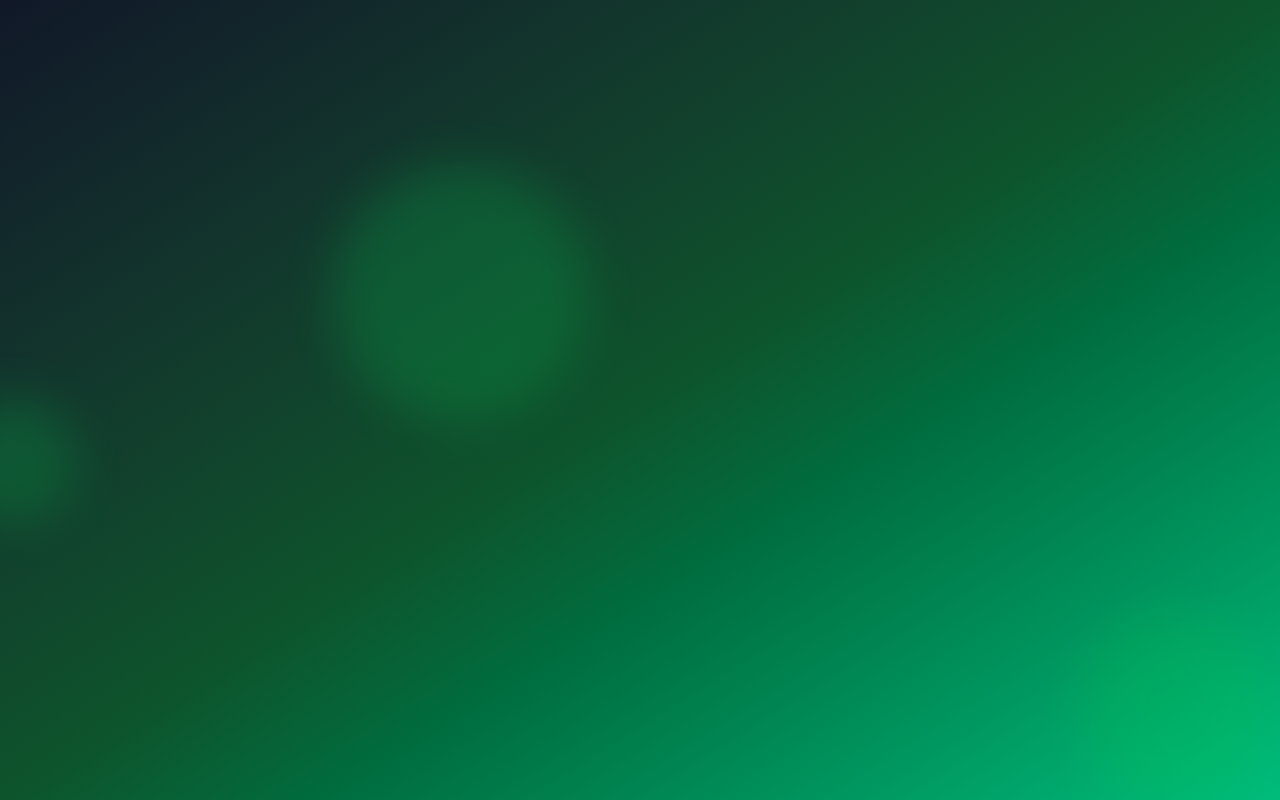
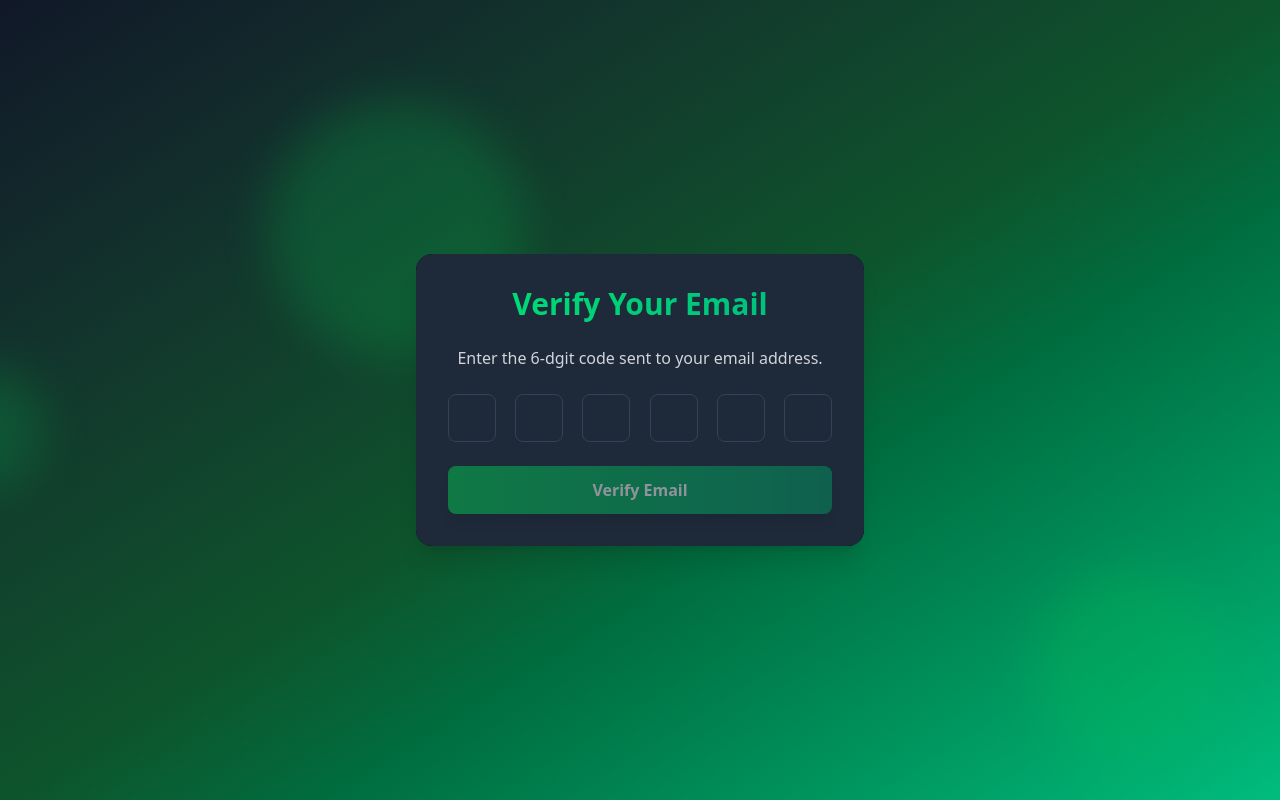
Before and after one commit to Raih1107/EmailAuth, a React (Vite) app in the folder frontend/: page /verify-email in a window 1280 px wide. Before the commit this address had no page. Built offline with nearby package versions, Linux system fonts and the light colour scheme.

Commit message:
Add email verification page, enhance login and signup pages, and fix password strength meter

```diff
--- a/frontend/src/App.jsx
+++ b/frontend/src/App.jsx
@@ -3,6 +3,7 @@
 import {Route, Routes} from 'react-router-dom'
 import SignUpPage from './pages/SignUpPage'
 import LoginPage from './pages/LoginPage'
+import EmailVerificationPage from './pages/EmailVerificationPage'
 
 const App = () => {
   return (
@@ -17,6 +18,8 @@
       <Route path='/' element={"Home"} />
       <Route path='/signup' element={ <SignUpPage /> } />
       <Route path='/login' element={ <LoginPage /> } />
+      <Route path='/verify-email' element={ <EmailVerificationPage /> } />
+
     </Routes>
 
     </div>
--- a/frontend/src/components/PasswordStrengthMeter.jsx
+++ b/frontend/src/components/PasswordStrengthMeter.jsx
@@ -10,7 +10,7 @@
         {label: "Contains uppercase letter", met: /[A-Z]/.test(password)},
         {label: "Contains lowercase letter", met: /[a-z]/.test(password)},
         {label: "Contains a number", met: /\d/.test(password)},
-        {label: "Conatains special character", met: /[^a-zA-Z0-9]]/.test(password)},
+        {label: "Contains special character", met: /[^a-zA-Z0-9]/.test(password)},
     ]
 
     return(
@@ -22,7 +22,7 @@
                 ): (
                     <X className="size-4 text-gray-500 mr-2" />
                 )}
-                <span className={`item.met ? "text-green-500" : "text-gray-500`}>
+                <span className={item.met ? "text-green-500" : "text-gray-500"} >
                     {item.label}
                 </span>
                 </div>
@@ -51,37 +51,43 @@
     const strength = getStrength(password);
 
     const getColor = (strength) => {
-        if(strength === 0 ) return "bg-red"
+        if(strength === 0 ) return "bg-red-500";
+        if(strength === 1 ) return "bg-red-400";
+        if(strength === 2 ) return "bg-yellow-500";
+        if(strength === 3 ) return "bg-green-400";
+
+        return "bg-green-500" ;
     }
 
     const getStrengthText = (strength) => {
-        if(strength === 0 ) return "Very Weak";
-        if(strength === 1 ) return "Weak";
-        if(strength === 2 ) return "Fair";
-        if(strength === 3 ) return "Good";
+        if(strength === 0 ) return " Very Weak";
+        if(strength === 1 ) return  " Weak";
+        if(strength === 2 ) return " Fair";
+        if(strength === 3 ) return " Good";
 
         return "Strong" ;
     }
 
 return (
     <div className="mt-2">
-        <div className="flex justify-center items-center mb-1">
+        <div className="flex justify-between items-center mb-1 ">
         <span className="text-xs text-gray-400"> Password Strength </span>
-        <span className="text-xs text-gray-400"> {getStrength(strength)} </span>
+        <span className="text-xs text-gray-400"> {getStrengthText(strength)} </span>
         </div>
 
         <div className="flex space-x-1">
-        {[...Array(4)].map(_,index) => (
+        {[...Array(4)].map((_,index) => (
             <div
             key={index}
             className={`h-1 w-1/4 rounded-full transition-colors duration-200
-                    ${index < strength ? getColor}`}
+                    ${index < strength ? getColor(strength) : "bg-gray-600"}`}
             >
 
             </div>
-        )}
+        ))}
 
         </div>
+        <PasswordCriteria password={password} />
     </div>
 )
 }
--- /dev/null
+++ b/frontend/src/pages/EmailVerificationPage.jsx
@@ -0,0 +1,119 @@
+import React, { useEffect, useRef, useState } from 'react'
+import { useNavigate } from 'react-router-dom';
+import {motion} from 'motion/react'
+
+
+const EmailVerificationPage = () => {
+
+    const [code, setCode] = useState(["", "", "", "", "", ""]);
+    const inputRefs = useRef([]);
+    const navigate = useNavigate();
+    const isLoading = false;
+
+
+    const handleChange = (index, value) => {
+        const newCode = [...code];
+
+        //Handle pasted content
+
+        if (value.length > 1) {
+            const pastedCode = value.slice(0,6).split('');
+
+            for(let i = 0; i < 6; i++){
+                newCode[i] = pastedCode[i] || "";
+            }
+            setCode(newCode);
+
+            //Focus on the last non empty input or the first empty one
+            const lastFilledIndex = newCode.findLastIndex((digit) => digit !== "")
+            const focusIndex = lastFilledIndex < 5 ? lastFilledIndex + 1 : 5;
+            inputRefs.current[focusIndex].focus();
+
+        } else {
+            newCode[index] = value;
+            setCode(newCode)
+
+            //Move focus to the next input field if the current one is filled
+
+            if(value && index < 5){
+                inputRefs.current[index + 1] .focus();
+            }
+        }
+    }
+
+    const handleKeyDown = (index,e) => {
+        if(e.key === "Backspace" && !code[index] && index > 0){
+            inputRefs.current[index - 1].focus();
+        }
+    }
+
+    const handleSubmit = (e) => {
+        e.preventDefault();
+        const verificationCode = code.join('');
+        console.log(`Verfication code submitted : ${verificationCode}`)
+    }
+
+    //Auto submit when all fields are filled
+
+    useEffect(() => {
+        if(code.every((digit) => digit !== "")){
+        handleSubmit(new Event('submit'))
+        }
+
+
+    }, [code])
+
+
+
+return (
+    <div className="max-w-md w-full bg-gray-900 bg-opacity-50 backdrop-filter backdrop-blur-xl rounded-2xl shadow-xl overflow-hidden">
+    <motion.div
+    initial={{opacity:0, y:-50}}
+    animate={{opacity:1, y:0}}
+    transition={{duration:0.5}}
+    className="bg-gray-800 bg-opacity-50 backdrop-filter backdrop-blur-xl rounded-2xl shadow-xl overflow-hidden p-8 w-full"
+    >
+    <h2 className="text-3xl font-bold mb-6 text-center bg-gradient-to-r from-green-400 to-emerald-500 text-transparent bg-clip-text">
+
+        Verify Your Email
+    </h2>
+    <p className="text-center text-gray-300 mb-6">
+        Enter the 6-dgit code sent to your email address.
+    </p>
+
+    <form onSubmit={handleSubmit} className="space-y-6 ">
+        <div className="flex justify-between">
+        {
+            code.map((digit, index) => (
+                <input
+                    key={index}
+                    ref={(el) => (inputRefs.current[index] =el)}
+                    type='text'
+                    maxLength='6'
+                    value={digit}
+                    onChange={(e) => handleChange(index, e.target.value)}
+                    onKeyDown={(e) => handleKeyDown(index, e)}
+                    className="w-12 h-12 text-center text-white text-2xl font-bold bg-gray-800 border border-gray-700 rounded-lg focus:outline-none focus:border-green-500"
+                />
+            ))
+        }
+
+        </div>
+    <motion.button
+    whileHover={{scale:1.05}}
+    whileTap={{scale:0.95}}
+    type='submit'
+    disabled={isLoading || code.some((digit) => !digit )}
+    className="w-full py-3 px-4 bg-gradient-to-r from-green-500 to-emerald-600 text-white font-bold rounded-lg shadow-lg hover:from-green-600 hover:to-emerald-700 focus:outline-none focus:ring-2 focus:ring-green-500 focus:ring-opacity-50 disabled:opacity-50"
+    >
+    {isLoading ? "Verifying..." : "Verify Email"}
+    </motion.button>
+
+    </form>
+
+    </motion.div>
+    </div>
+)
+}
+
+export default EmailVerificationPage
--- a/frontend/src/pages/LoginPage.jsx
+++ b/frontend/src/pages/LoginPage.jsx
@@ -1,8 +1,79 @@
-import React from 'react'
+import React, { useState } from 'react'
+import {motion} from 'motion/react'
+import { KeySquare, Loader, Mail } from 'lucide-react';
+import Input from '../components/Input';
+import { Link } from 'react-router-dom';
 
 const LoginPage = () => {
+
+    const [email, setEmail] = useState('');
+    const [password, setPassword] = useState('');
+
+    const isLoading = false;
+
+
+    const handleLogin = (e) => {
+        e.preventDefault();
+    }
 return (
-    <div>LoginPage</div>
+    <motion.div
+    initial ={{opacity:0, y:20}}
+    animate = {{opacity:1, y:0}}
+    transition={{duration:0.5}}
+    className="max-w-md w-full bg-gray-900 bg-opacity-50 backdrop-filter backdrop-blur-xl rounded-2xl shadow-xl overflow-hidden"
+    >
+    <div className="p-8">
+    <h2 className="text-3xl font-bold mb-6 text-center bg-gradient-to-r from-green-400 to-emerald-500 text-transparent bg-clip-text">
+    Welcome Back
+
+    </h2>
+    <form
+    onSubmit={handleLogin}
+    >
+    <Input
+            icon={Mail}
+            type='email'
+            placeholder='Email Address'
+            value={email}
+            onChange={(e) => setEmail(e.target.value)}
+        />
+    <Input
+            icon={KeySquare}
+            type='password'
+            placeholder='Password'
+            value={password}
+            onChange={(e) => setPassword(e.target.value)}
+        />
+    <div className="flex items-center mb-6">
+
+        <Link to ='/forgot-password' className="text-sm text-green-400 hover:underline">
+            Forgot Password?
+        </Link>
+
+    </div>
+
+    <motion.button
+    whileHover={{scale:1.02}}
+    whileTap={{scale:0.98}}
+    className="w-full py-3 px-4 bg-gradient-to-r from-green-500 to-emerald-600 text-white font-bold    rounded-lg shadow-lg hover:from-green-600 hover:to-emerald-700 focus:outline-none focus:ring-2 focus:ring-green-500 focus:ring-offset-2 focus:ring-offset-gray-900 transition duration-200"
+    type='submit'
+    disabled={isLoading}
+    >
+        {isLoading ? <Loader className="w-6 h-6 animate-spin mx-auto" /> : "Login" }
+    </motion.button>
+
+    </form>
+    </div>
+    <div className="px-8 py-4 bg-gray-800 border-gray-900 bg-opacity-50 flex justify-center">
+    <p className="text-sm text-gray-400">
+        Don't have an account ? {""}
+        <Link to={"/signup"} className="text-green-400 hover:underline">
+            Sign Up
+        </Link>
+    </p>
+
+    </div>
+    </motion.div>
 )
 }
 
--- a/frontend/src/pages/SignUpPage.jsx
+++ b/frontend/src/pages/SignUpPage.jsx
@@ -3,6 +3,7 @@
 import Input from '../components/Input';
 import {Key, KeySquare, Lock, Mail, User} from 'lucide-react'
 import { Link } from 'react-router-dom';
+import PasswordStrengthMeter from '../components/PasswordStrengthMeter';
 
 
 const SignUpPage = () => {
@@ -50,6 +51,7 @@
             onChange={(e) => setPassword(e.target.value)}
         />
         {/* Password Strength Meter */}
+        <PasswordStrengthMeter password={password} />
 
         <motion.button
             className="mt-5 w-full py-3 px-4 bg-gradient-to-r from-green-500 to-emerald-600 text-white
```
Also changed, not shown: 1 other file (tests, documents, lock files or other folders).
